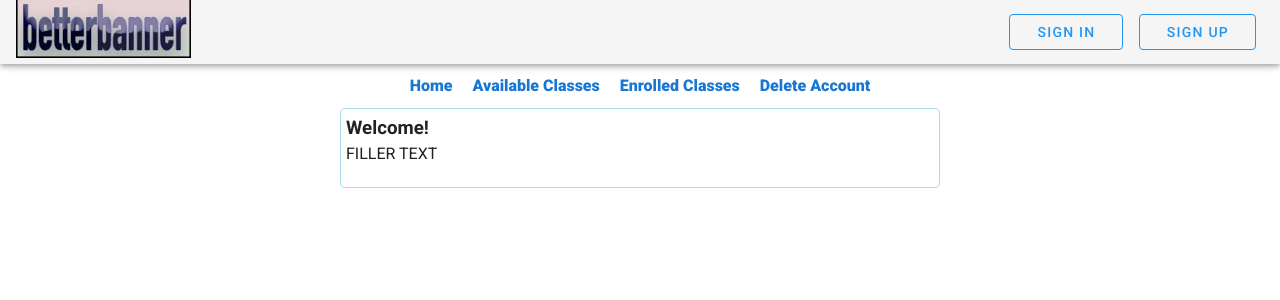
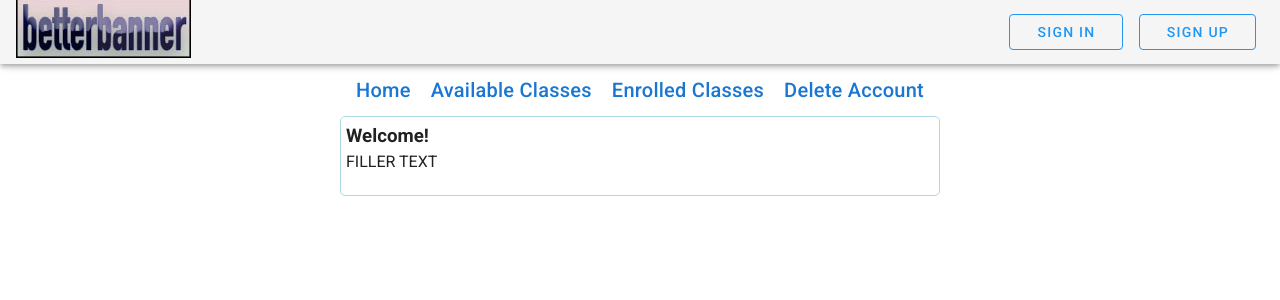
Before and after one commit to astevens8182/Betterbannerv1, a Vue app: page / in a window 1280 px wide. Shown: the top 300 px of the page. Built offline with nearby package versions, Linux system fonts and the light colour scheme; no server answers.

Commit message:
Update Home.vue

```diff
--- a/src/components/Home.vue
+++ b/src/components/Home.vue
@@ -3,10 +3,10 @@
 
   <div>
       <nav>
-          <a class="font-weight-black" @click="goHome">Home</a>
-          <a class="font-weight-black" @click="goAClasses">Available Classes</a>
-          <a class="font-weight-black" @click="goEClasses">Enrolled Classes</a>
-          <a class="font-weight-black" >Delete Account</a>
+          <a class="title" @click="goHome">Home</a>
+          <a class="title" @click="goAClasses">Available Classes</a>
+          <a class="title" @click="goEClasses">Enrolled Classes</a>
+          <a class="title" >Delete Account</a>
       </nav>
   </div>
 
@@ -51,7 +51,6 @@ export default {
 <style>
 nav {
   text-align: center;
-  padding-bottom: 10px;
 }
 
 nav a {
```
